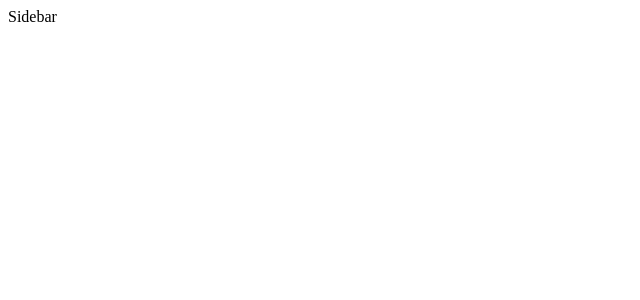
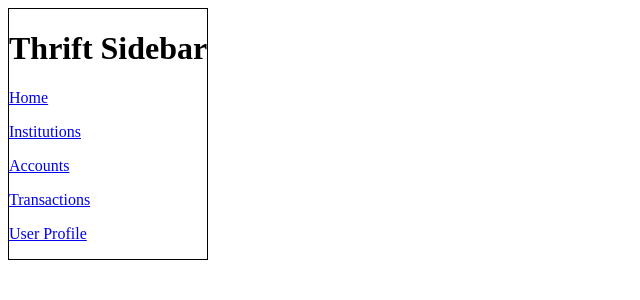
Before and after one commit to siemenjm/frontend-thrift, a React (Create React App) app: page / in a window 1280 px wide. Before the commit this address had no page. Shown: the top 300 px of the page, without its empty margins (0-640 px from the left). Built offline with nearby package versions, Linux system fonts and the light colour scheme.

Commit message:
Add links to Sidebar and basic styling

```diff
--- a/src/App.css
+++ b/src/App.css
@@ -10,6 +10,10 @@
     display: flex;
 }
 
+.sidebar {
+    border: 1px solid black;
+}
+
 .main {
     flex-grow: 1;
     display: flex;
--- a/src/components/Sidebar.jsx
+++ b/src/components/Sidebar.jsx
@@ -1,7 +1,27 @@
 import React from 'react';
+import { Link } from 'react-router-dom';
 
 export default function Sidebar() {
     return (
-        <div>Sidebar</div>
+        <header className="sidebar">
+            <h1>Thrift Sidebar</h1>
+            <nav>
+                <Link to='/'>
+                    <p className="nav-link">Home</p>
+                </Link>
+                <Link to='/institutions'>
+                    <p className="nav-link">Institutions</p>
+                </Link>
+                <Link to='/accounts'>
+                    <p className="nav-link">Accounts</p>
+                </Link>
+                <Link to='/transactions'>
+                    <p className="nav-link">Transactions</p>
+                </Link>
+                <Link to='/users'>
+                    <p className="nav-link">User Profile</p>
+                </Link>
+            </nav>
+        </header>
     );
 }
```
